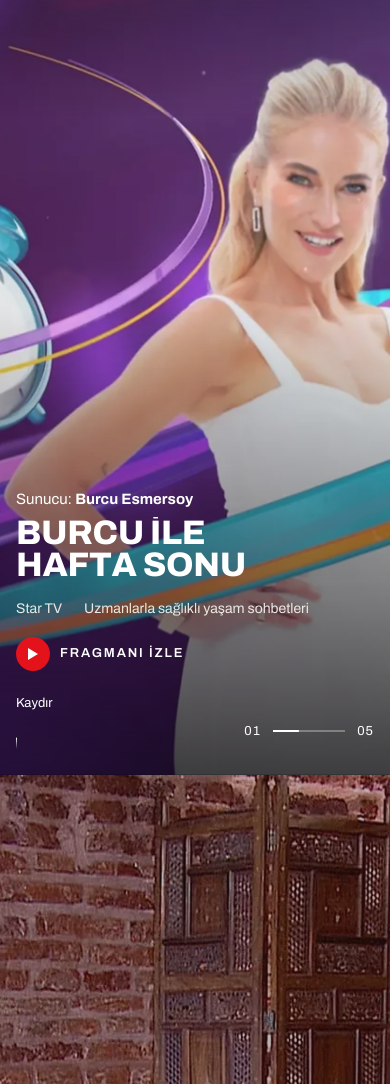
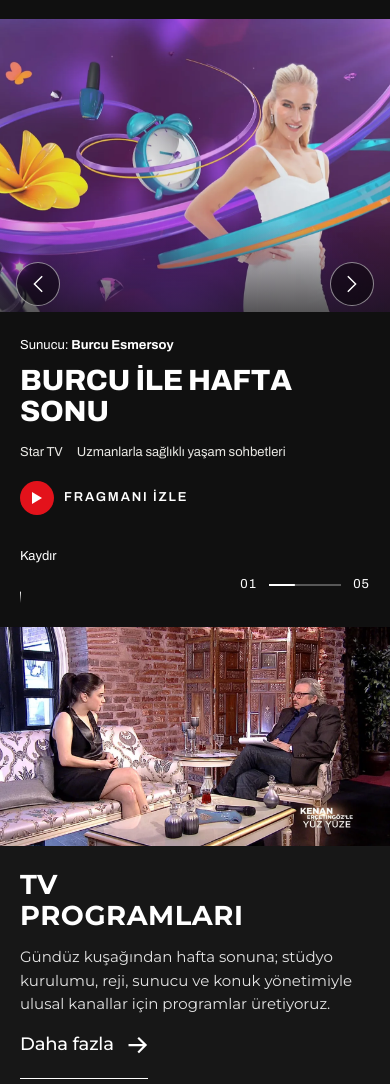
Before and after one commit to umitaltinozzz/productionpoint-demo, a plain HTML site: page index.html in a window 390 px wide. Shown: the part 69-1153 px from the top of the page. Drawn offline with nearby package versions, Linux system fonts and the light colour scheme.

Commit message:
fix: fit hero and service images to mobile screens

```diff
--- a/index.html
+++ b/index.html
@@ -300,6 +300,41 @@
   @media (prefers-reduced-motion:reduce){
     *,*::before,*::after{animation:none !important; transition:none !important}
     .slide .media{transform:none}
+  }
+
+  /* Keep landscape footage at a useful scale on phones, rather than zooming
+     a small central crop to fill a portrait screen. */
+  @media (max-width:768px){
+    .hero{height:auto; min-height:0; padding-top:calc(88px + 75vw); background:#101010}
+    .hero .slide{inset:88px 0 auto; height:75vw}
+    .hero .slide img{transform:none; transition:none}
+    .hero::after{inset:88px 0 auto; height:75vw; background:linear-gradient(180deg, transparent 70%, rgba(16,16,16,.65))}
+    .credits{position:relative; inset:auto; padding:24px 20px 112px}
+    .credits h2{font-size:clamp(28px, 7.5vw, 48px); line-height:1.06; max-width:none; font-variation-settings:"wdth" 110}
+    .credits .client{font-size:13px; margin-bottom:10px}
+    .credits .meta{gap:6px 14px; font-size:13px; line-height:1.5}
+    .hero .arrow{display:grid; place-items:center; top:calc(88px + 75vw - 28px); width:44px; height:44px; padding:10px; border:1px solid rgba(255,255,255,.5); border-radius:50%; background:rgba(0,0,0,.5); opacity:1}
+    .hero .arrow svg{height:18px; width:12px}
+    .hero .arrow.prev{left:16px} .hero .arrow.next{right:16px}
+    .scroll-cue{left:20px; bottom:24px; transform:none; align-items:flex-start}
+    .counter{right:20px; bottom:32px}
+    .load-cont .layers__item-img{background-size:contain; background-repeat:no-repeat; background-color:#171717}
+    .projects-cont .bg-cont{display:none}
+    .projects-cont .bg-columns.txt{height:auto; min-height:0; padding:calc(56.25vw + 24px) 20px 36px; background:#171717; border-bottom:1px solid rgba(255,255,255,.15)}
+    .projects-cont .bg-columns.txt::before{content:""; position:absolute; top:0; left:0; width:100%; aspect-ratio:16/9; background:var(--service-image) center / cover no-repeat}
+    .sld1-sm{--service-image:url(assets/svc-1-hq.webp)}
+    .sld2-sm{--service-image:url(assets/svc-2-hq.webp)}
+    .sld3-sm{--service-image:url(assets/svc-3-hq.webp)}
+    .sld4-sm{--service-image:url(assets/svc-4-hq.webp)}
+    .sld5-sm{--service-image:url(assets/svc-5-hq.webp)}
+    .sld6-sm{--service-image:url(assets/svc-6-hq.webp)}
+    .sld7-sm{--service-image:url(assets/svc-7-hq.webp)}
+    .projects-cont .text-service{position:relative; inset:auto; width:100%; margin:0; transform:none !important; will-change:auto}
+    .projects-cont .text-service h2{font-size:clamp(27px, 7vw, 44px); line-height:1.12; letter-spacing:.02em; overflow-wrap:anywhere; text-shadow:none}
+    .projects-cont .text-service p{width:100%; max-width:60ch; font-size:15px; line-height:1.55; color:#e5e5e5; text-shadow:none}
+    .projects-cont .text-service > *{opacity:1 !important; transform:none !important}
+    .projects-cont .button{margin-top:20px; font-size:18px; min-height:44px}
+    .grid .frame{aspect-ratio:16/9 !important}
   }
 </style>
 <script>document.documentElement.classList.add(matchMedia('(prefers-reduced-motion: reduce)').matches ? 'reduce' : 'js');</script>
```
